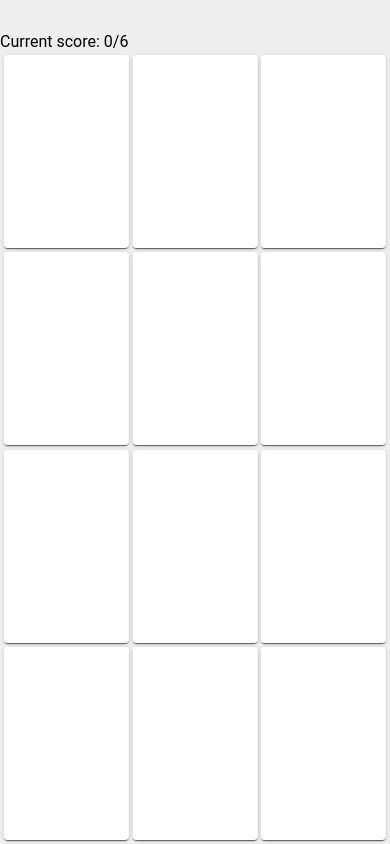
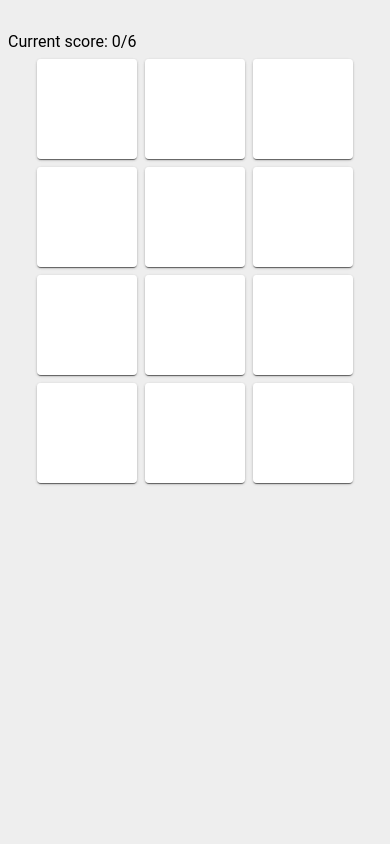
Before and after one commit to kkosmowski/memory-game, a React (Create React App) app: page / in a window 390 px wide. Both pictures are taken after a click on the button "BEGIN". Built offline with nearby package versions, Linux system fonts and the light colour scheme.

Commit message:
feat(responsiveness): game is fully responsive

```diff
--- a/src/components/Board/Board.tsx
+++ b/src/components/Board/Board.tsx
@@ -96,11 +96,13 @@ export function Board({ onMatch, settings }: Props): ReactElement {
 
 const Wrapper = styled.div<WrapperProps>`
   display: grid;
-  width: 100%;
-  flex: 1;
   grid-gap: var(--margin);
-  padding: 0 var(--margin) var(--margin);
-  ${ p => `grid-template: repeat(${ p.cols }, 1fr) / repeat(${ p.rows }, 1fr);` } @media ${ media.desktop.s } {
+  padding: var(--margin);
+  width: min(100%, calc(${ p => p.rows + ' * var(--regular-card-size) + ' + (p.rows + 1) + ' * var(--margin)' }));
+  height: min(100%, calc(${ p => p.cols + ' * var(--regular-card-size) + ' + (p.cols + 1) + ' * var(--margin)' }));
+  ${ p => `grid-template: repeat(${ p.cols }, 1fr) / repeat(${ p.rows }, 1fr);` } @media ${ media.tablet.m } {
+    width: min(100%, calc(${ p => p.cols + ' * var(--regular-card-size) + ' + (p.cols + 1) + ' * var(--margin)' }));
+    height: min(100%, calc(${ p => p.rows + ' * var(--regular-card-size) + ' + (p.rows + 1) + ' * var(--margin)' }));
     ${ p => `grid-template: repeat(${ p.rows }, 1fr) / repeat(${ p.cols }, 1fr);` }
   }
 `;
--- a/src/components/Card/Card.tsx
+++ b/src/components/Card/Card.tsx
@@ -41,6 +41,8 @@ const MemoryCardWrapper = styled.div<{ active: boolean }>`
   ${ p => p.active ? '' : 'pointer-events: none;' }
   width: 100%;
   height: 100%;
+  max-width: 100px;
+  max-height: 100px;
   position: relative;
   transition: transform 1s;
   will-change: transform;
@@ -69,8 +71,8 @@ const MemoryCardWrapper = styled.div<{ active: boolean }>`
 `;
 
 const MemoryCardReverse = styled(MaterialCard)`
-  width: 100px;
-  height: 100px;
+  width: 100%;
+  height: 100%;
   position: absolute;
   display: flex;
   justify-content: center;
@@ -78,7 +80,7 @@ const MemoryCardReverse = styled(MaterialCard)`
   font-family: 'Shippori Mincho', 'Times New Roman', serif;
   font-size: 28px;
 
-  @media ${ media.tablet } {
+  @media ${ media.tablet.l } {
     font-size: 48px;
   }
   @media ${ media.desktop.m } {
--- a/src/components/Memory/Memory.tsx
+++ b/src/components/Memory/Memory.tsx
@@ -58,6 +58,6 @@ const TopRow = styled.div`
   justify-content: space-between;
   align-items: center;
   width: 100%;
-  max-width: 448px; //@todo change to "columns * cardWidth + (columns - 1) * gapWidth"
-  margin-bottom: var(--margin);
+  max-width: 448px;
+  padding: 0 var(--margin);
 `;
--- a/src/consts/media-query.consts.ts
+++ b/src/consts/media-query.consts.ts
@@ -6,7 +6,11 @@ const breakpoints: Breakpoints = {
     m: 375,
     l: 410,
   },
-  tablet: 600,
+  tablet: {
+    s: 600,
+    m: 768,
+    l: 900,
+  },
   desktop: {
     s: 1024,
     m: 1320,
@@ -24,7 +28,11 @@ export const media: Media = {
     m: mediaQueryFactory(breakpoints.mobile.m),
     l: mediaQueryFactory(breakpoints.mobile.l),
   },
-  tablet: mediaQueryFactory(breakpoints.tablet),
+  tablet: {
+    s: mediaQueryFactory(breakpoints.tablet.s),
+    m: mediaQueryFactory(breakpoints.tablet.m),
+    l: mediaQueryFactory(breakpoints.tablet.l),
+},
   desktop: {
     s: mediaQueryFactory(breakpoints.desktop.s),
     m: mediaQueryFactory(breakpoints.desktop.m),
--- a/src/interfaces/breakpoints.interface.ts
+++ b/src/interfaces/breakpoints.interface.ts
@@ -6,7 +6,7 @@ interface MediaBreakpoints {
 
 export interface Breakpoints {
   mobile: MediaBreakpoints;
-  tablet: number;
+  tablet: MediaBreakpoints;
   desktop: MediaBreakpoints;
 }
 
@@ -18,6 +18,6 @@ interface MediaItem {
 
 export interface Media {
   mobile: MediaItem;
-  tablet: string;
+  tablet: MediaItem;
   desktop: MediaItem;
 }
--- a/src/styles.scss
+++ b/src/styles.scss
@@ -9,11 +9,8 @@ html {
   font-family: Roboto, serif;
   --win-color: #18ac18;
   --loss-color: #b34a38;
-  --margin: 4px;
-
-  @media (min-width: 600px) {
-    --margin: 8px;
-  }
+  --regular-card-size: 100px;
+  --margin: 8px;
 
   @media (min-width: 1024px) {
     --margin: 12px;
```
